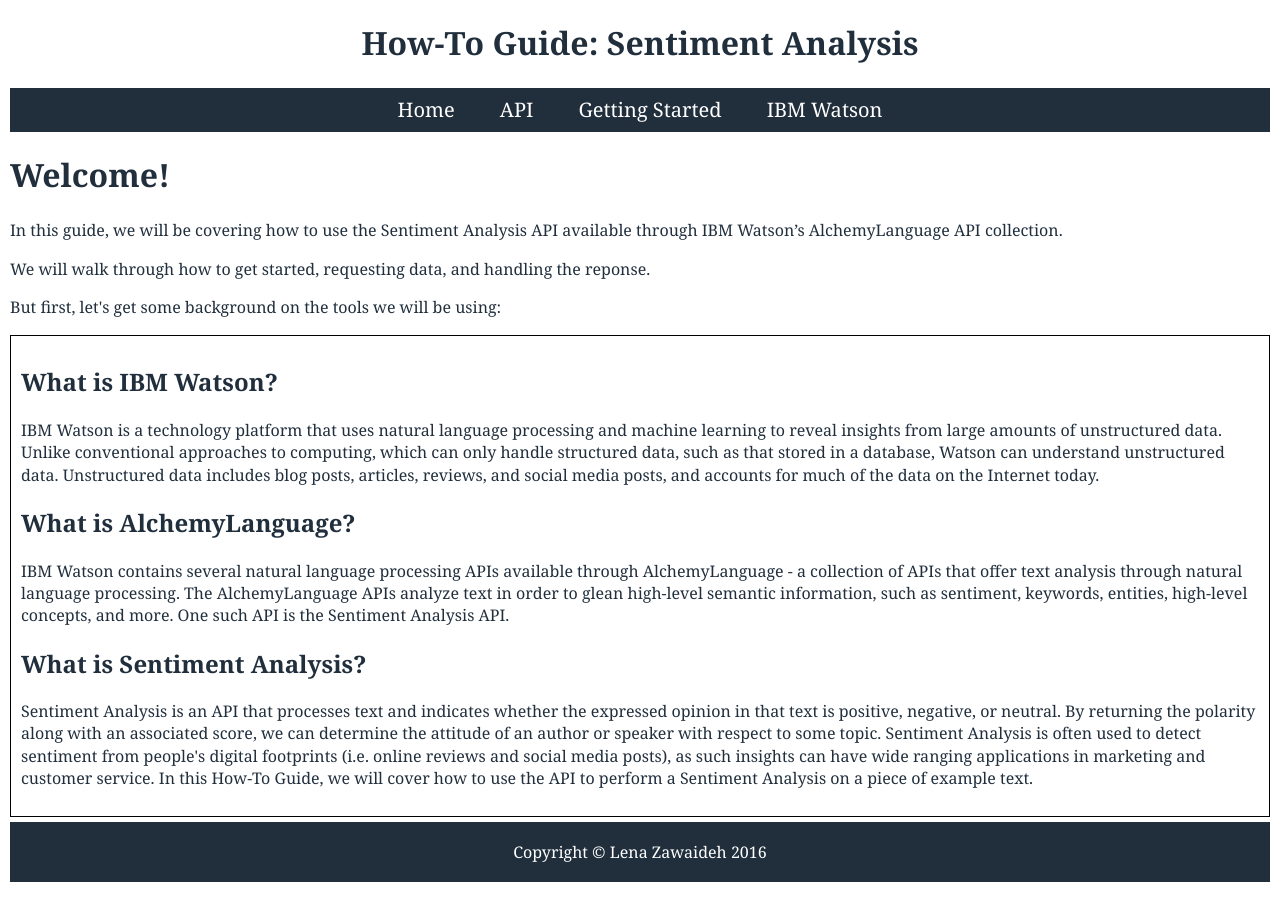
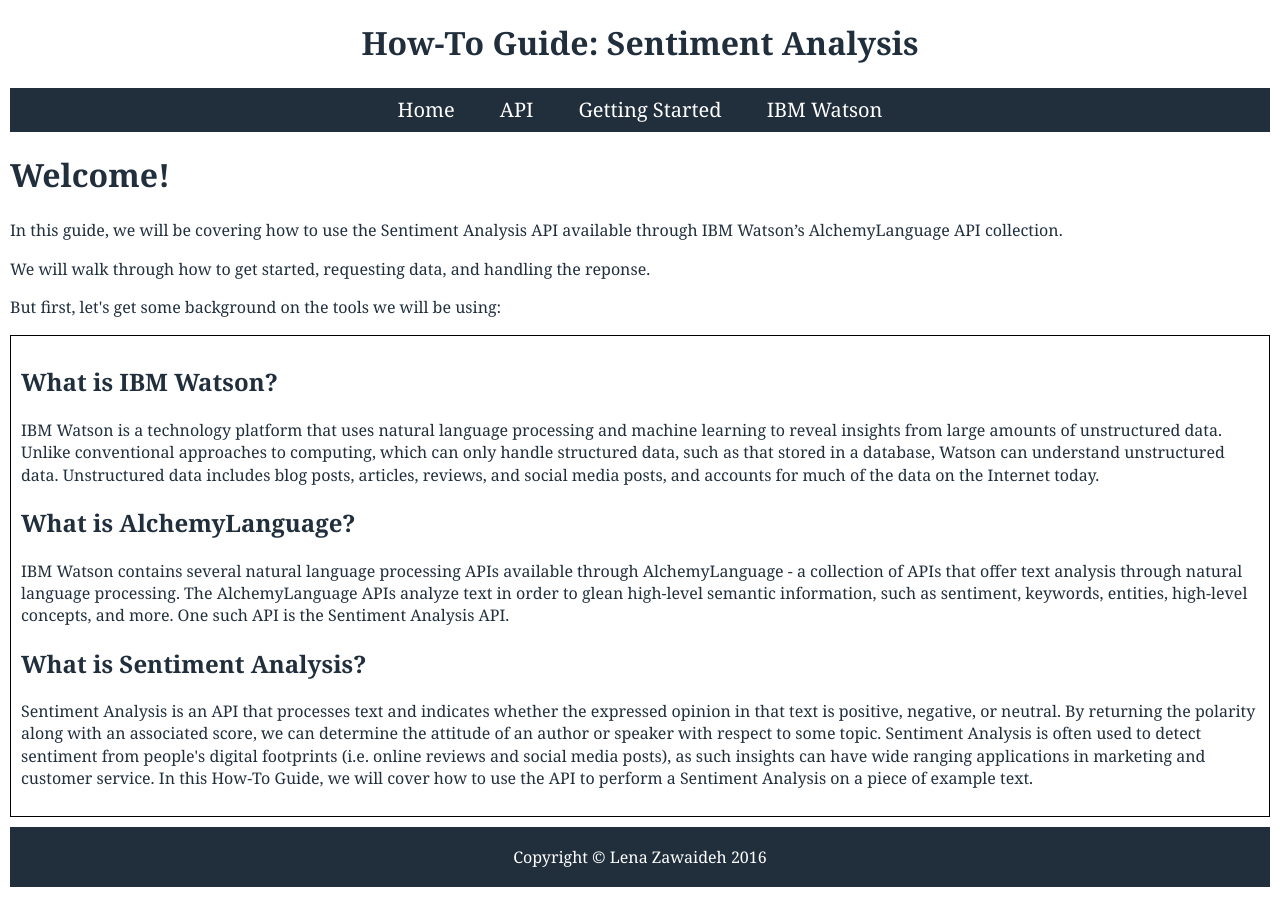
Before and after one commit to lenaz/How-To-Guide, a Jekyll site: the page built from index.html, in a window 1280 px wide. Built offline with Jekyll 4.4.1, drawn with Linux system fonts in a browser that asks for light colours; Markdown is read by kramdown in place of the engine named in the settings.

Commit message:
increase footer margin

```diff
--- a/css/common.css
+++ b/css/common.css
@@ -16,7 +16,7 @@ body {
 }
 
 .footer {
-    margin: 5px auto;
+    margin: 10px auto;
     padding: 3px;
     text-align: center;
     background-color: #212F3D;
```
